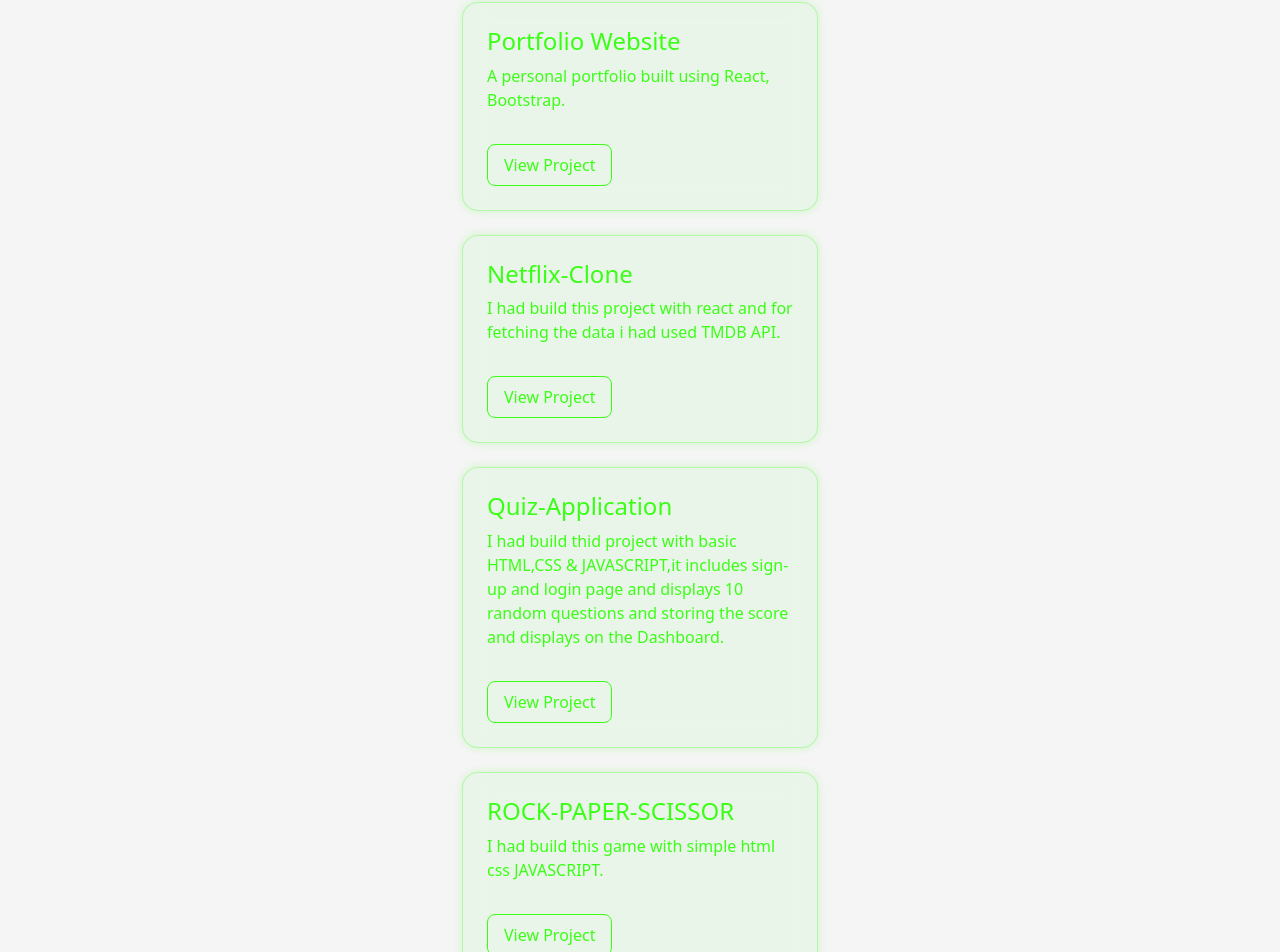
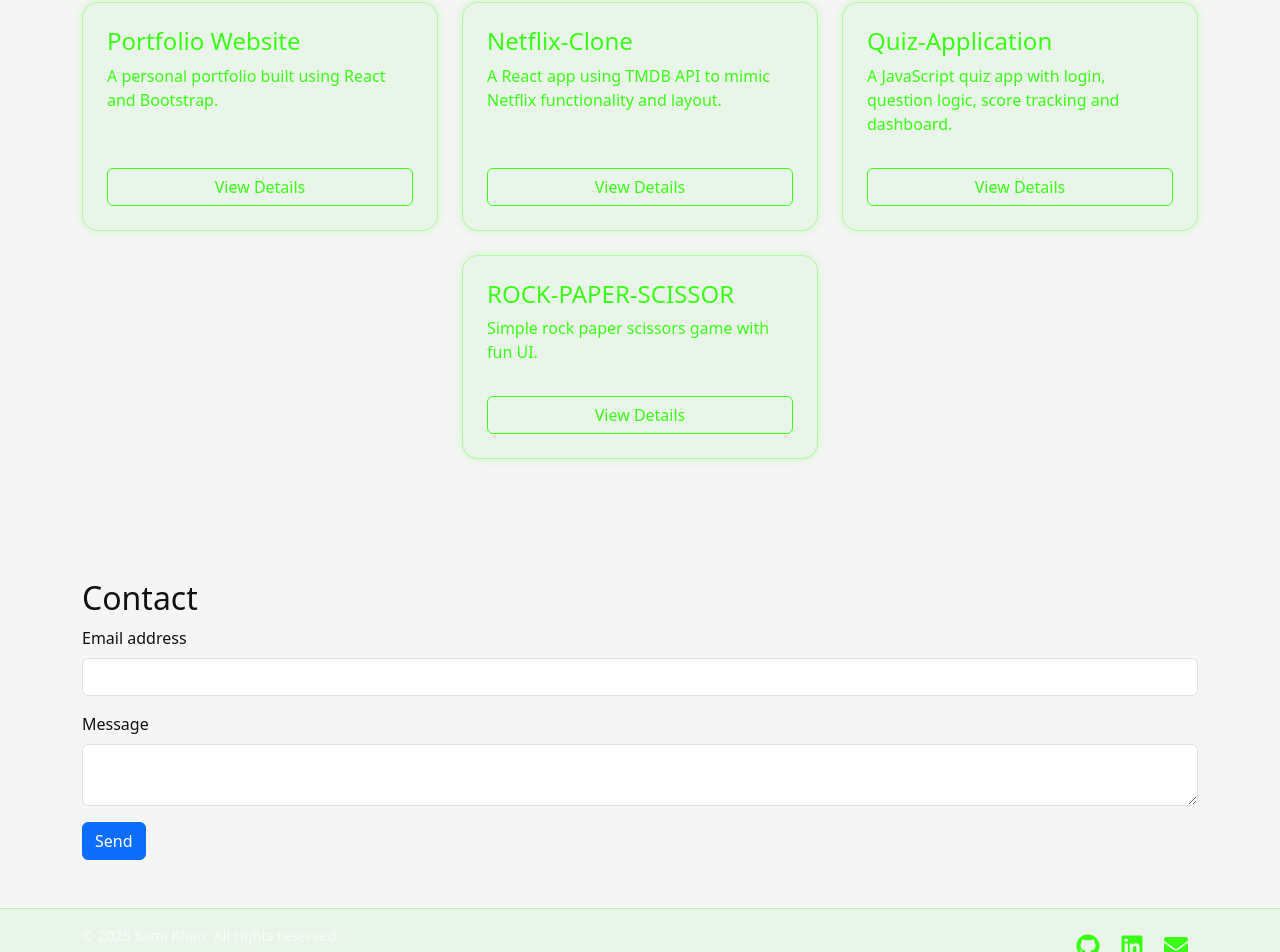
Before and after one commit to Sami-Khan28/React-Portfolio, a React (Create React App) app: page / in a window 1280 px wide. Shown: the part 1189-2141 px from the top of the page. Built offline with nearby package versions, Linux system fonts and the light colour scheme.

Commit message:
Resume download

```diff
--- a/package.json
+++ b/package.json
@@ -8,9 +8,12 @@
     "@testing-library/react": "^16.3.0",
     "@testing-library/user-event": "^13.5.0",
     "bootstrap": "^5.3.7",
+    "chart.js": "^4.5.0",
     "react": "^19.1.0",
     "react-bootstrap": "^2.10.10",
+    "react-chartjs-2": "^5.3.0",
     "react-dom": "^19.1.0",
+    "react-icons": "^5.5.0",
     "react-scripts": "^5.0.1",
     "react-simple-typewriter": "^5.0.1",
     "web-vitals": "^2.1.4"
--- a/src/App.css
+++ b/src/App.css
@@ -5,6 +5,8 @@ body {
   font-family: 'Courier New', monospace;
   margin: 0;
   padding: 0;
+  display: flex;
+  flex-direction: column;
 }
 
 /* Section headings */
@@ -55,3 +57,7 @@ h1, h2, h3, h4, h5 {
 html {
   scroll-behavior: smooth;
 }
+html, body, #root {
+  height: 100%;
+  margin: 0;
+}
--- a/src/App.js
+++ b/src/App.js
@@ -6,6 +6,7 @@ import About from './components/About';
 import Projects from './components/Projects';
 import Contact from './components/Contact';
 import Footer from './components/Footer';
+// import SkillsChart from './components/SkillsChart';
 import './App.css';
 
 function App() {
@@ -17,6 +18,7 @@ function App() {
       <section id="home"><Header /></section>
       <section id="about"><About /></section>
       <section id="projects"><Projects /></section>
+      {/* <SkillsChart /> */}
       <section id="contact"><Contact /></section>
       <Footer />
     </>
--- a/src/components/Footer.css
+++ b/src/components/Footer.css
@@ -5,29 +5,32 @@
   color: #39FF14;
   font-size: 0.9rem;
   z-index: 10;
+  width: 100%;
 }
 
-.footer a {
+.footer-icons a {
   color: #39FF14;
   margin: 0 10px;
-  text-decoration: none;
-  transition: color 0.3s ease;
+  font-size: 1.5rem;
+  transition: transform 0.3s ease, color 0.3s ease, text-shadow 0.3s ease;
 }
 
-.footer a:hover {
+.footer-icons a:hover {
   color: #00ff88;
+  transform: scale(1.2);
+  text-shadow: 0 0 10px #00ff88;
 }
 
 .footer-content {
   display: flex;
   flex-direction: column;
-  gap: 5px;
+  gap: 10px;
+  align-items: center;
 }
 
 @media (min-width: 576px) {
   .footer-content {
     flex-direction: row;
     justify-content: space-between;
-    align-items: center;
   }
 }
--- a/src/components/Footer.jsx
+++ b/src/components/Footer.jsx
@@ -1,17 +1,24 @@
 import React from 'react';
 import './Footer.css';
 import { Container } from 'react-bootstrap';
+import { FaGithub, FaLinkedin, FaEnvelope } from 'react-icons/fa';
 
 const Footer = () => {
   return (
     <footer className="footer glass-footer mt-auto py-3">
       <Container className="text-center text-light">
         <div className="footer-content">
-          <p>&copy; {new Date().getFullYear()} Sami Khan . All rights reserved.</p>
-          <div className="footer-links">
-            <a href="https://github.com/Sami-Khan28" target="_blank" rel="noopener noreferrer">GitHub</a>
-            <a href="https://linkedin.com/in/Sami Khan" target="_blank" rel="noopener noreferrer">LinkedIn</a>
-            <a href="mailto:samikhan28972@gmail.com">Email</a>
+          <p>&copy; {new Date().getFullYear()} Sami Khan. All rights reserved.</p>
+          <div className="footer-icons">
+            <a href="https://github.com/Sami-Khan28" target="_blank" rel="noopener noreferrer">
+              <FaGithub />
+            </a>
+            <a href="https://linkedin.com/in/Sami Khan" target="_blank" rel="noopener noreferrer">
+              <FaLinkedin />
+            </a>
+            <a href="mailto:samikhan28972@gmail.com">
+              <FaEnvelope />
+            </a>
           </div>
         </div>
       </Container>
--- a/src/components/Header.css
+++ b/src/components/Header.css
@@ -34,3 +34,16 @@
   border-radius: 50%;
   border: 3px solid #000;
 }
+.resume-download {
+  color: #39FF14;
+  border-color: #39FF14;
+  font-weight: 500;
+  transition: all 0.3s ease;
+  backdrop-filter: blur(4px);
+}
+
+.resume-download:hover {
+  background-color: rgba(57, 255, 20, 0.1);
+  color: #00ff88;
+  box-shadow: 0 0 8px #00ff88;
+}
--- a/src/components/Header.jsx
+++ b/src/components/Header.jsx
@@ -27,6 +27,14 @@ const Header = () => {
           </span>
         </h1>
         <p className="lead mt-3">Welcome to my portfolio</p>
+        <a
+  href="/Sami-Resume.pdf"
+  download
+  className="btn btn-outline-success resume-download"
+>
+  Download Resume
+</a>
+
       </div>
     </div>
   );
--- a/src/components/Projects.css
+++ b/src/components/Projects.css
@@ -1,12 +1,13 @@
+/* Glass Card Styling */
 .glass-card {
   background: rgba(0, 255, 0, 0.05); /* subtle green tint */
-  border: 1px solid rgba(57, 255, 20, 0.4); /* neon green */
+  border: 1px solid rgba(57, 255, 20, 0.4); /* neon green border */
   border-radius: 16px;
   backdrop-filter: blur(10px);
   -webkit-backdrop-filter: blur(10px);
   color: #39FF14;
   box-shadow: 0 0 10px rgba(57, 255, 20, 0.3);
-  transition: transform 0.3s ease;
+  transition: transform 0.3s ease, box-shadow 0.3s ease;
 }
 
 .glass-card:hover {
@@ -14,21 +15,27 @@
   box-shadow: 0 0 20px rgba(57, 255, 20, 0.5);
 }
 
-.glass-button {
+/* Button Styling */
+.glass-button,
+.btn-outline-success {
   display: inline-block;
   margin-top: 1rem;
   padding: 0.5rem 1rem;
-  color: #39FF14;
-  border: 1px solid #39FF14;
+  color: #39FF14 !important;
+  border: 1px solid #39FF14 !important;
   border-radius: 8px;
   text-decoration: none;
-  transition: background 0.3s ease;
+  background-color: transparent;
+  transition: background 0.3s ease, color 0.3s ease;
 }
 
-.glass-button:hover {
+.glass-button:hover,
+.btn-outline-success:hover {
   background: rgba(57, 255, 20, 0.1);
+  color: #00cc00 !important;
 }
 
+/* Title and Text Styling */
 .glass-title {
   color: #39FF14;
 }
@@ -37,3 +44,49 @@
   color: #39FF14;
   font-weight: bold;
 }
+
+/* Modal Styling */
+.modal-content {
+  background: rgba(0, 0, 0, 0.8);
+  backdrop-filter: blur(12px);
+  border: 1px solid rgba(57, 255, 20, 0.3);
+  border-radius: 16px;
+  color: #39FF14;
+}
+
+.modal-header,
+.modal-footer {
+  border: none;
+}
+
+.modal-title {
+  color: #39FF14;
+}
+
+.modal-body ul {
+  padding-left: 1.2rem;
+}
+
+.modal-body li {
+  margin-bottom: 0.5rem;
+}
+
+/* Optional: Transition for modal */
+.modal.fade .modal-dialog {
+  transition: transform 0.3s ease-out;
+  transform: translateY(-20px);
+}
+.modal.show .modal-dialog {
+  transform: translateY(0);
+}
+.tech-icon {
+  font-size: 1.8rem;
+  color: #39FF14;
+  transition: transform 0.2s ease, color 0.2s ease;
+  cursor: default;
+}
+
+.tech-icon:hover {
+  transform: scale(1.2);
+  color: #00ff66;
+}
--- a/src/components/Projects.jsx
+++ b/src/components/Projects.jsx
@@ -1,77 +1,105 @@
-import React from 'react';
+import React, { useState } from 'react';
 import './Projects.css';
+import { Modal, Button } from 'react-bootstrap';
+
+const projectData = [
+  {
+    title: 'Portfolio Website',
+    description: 'A personal portfolio built using React and Bootstrap.',
+    details:
+      'This responsive site features animations, dynamic components, a resume download, theme toggle, and a contact form.',
+    link: 'https://sami-portfoli0.netlify.app/',
+    tech: ['React', 'Bootstrap', 'CSS'],
+  },
+  {
+    title: 'Netflix-Clone',
+    description:
+      'A React app using TMDB API to mimic Netflix functionality and layout.',
+    details:
+      'Includes movie sliders, categories, and detail pages. Fetches real-time movie data using Axios.',
+    link: 'https://clonenetflyx.netlify.app/',
+    tech: ['React', 'Axios', 'TMDB API'],
+  },
+  {
+    title: 'Quiz-Application',
+    description:
+      'A JavaScript quiz app with login, question logic, score tracking and dashboard.',
+    details:
+      'Random questions from a set. Stores and displays scores. Pure HTML, CSS, JS implementation.',
+    link: 'https://sami-khan28.github.io/Quiz-Application/',
+    tech: ['HTML', 'CSS', 'JavaScript'],
+  },
+  {
+    title: 'ROCK-PAPER-SCISSOR',
+    description: 'Simple rock paper scissors game with fun UI.',
+    details:
+      'Score counter, animations, and result logic. Built using just HTML, CSS, JS.',
+    link: 'https://lively-florentine-74fdd1.netlify.app/',
+    tech: ['HTML', 'CSS', 'JavaScript'],
+  },
+];
 
 const Projects = () => {
+  const [selected, setSelected] = useState(null);
+
   return (
     <section className="container py-5">
       <h2 className="text-center mb-5 glass-text">Projects</h2>
       <div className="row justify-content-center">
-        <div className="col-md-6 col-lg-4 mb-4">
-          <div className="glass-card p-4">
-            <h4 className="glass-title">Portfolio Website</h4>
-            <p>A personal portfolio built using React, Bootstrap.</p>
-            <a
-              href="https://sami-portfoli0.netlify.app/"
-              target="_blank"
-              rel="noreferrer"
-              className="glass-button"
-            >
-              View Project
-            </a>
+        {projectData.map((project, index) => (
+          <div key={index} className="col-md-6 col-lg-4 mb-4">
+            <div className="glass-card p-4 h-100 d-flex flex-column justify-content-between">
+              <div>
+                <h4 className="glass-title">{project.title}</h4>
+                <p>{project.description}</p>
+              </div>
+              <Button
+                variant="outline-success"
+                className="mt-3"
+                onClick={() => setSelected(project)}
+              >
+                View Details
+              </Button>
+            </div>
           </div>
-        </div>
+        ))}
       </div>
-      <div className="row justify-content-center">
-        <div className="col-md-6 col-lg-4 mb-4">
-          <div className="glass-card p-4">
-            <h4 className="glass-title">Netflix-Clone</h4>
-            <p>I had build this project with react and for fetching the data i had used TMDB API.</p>
-            <a
-              href="https://clonenetflyx.netlify.app/"
-              target="_blank"
-              rel="noreferrer"
-              className="glass-button"
-            >
-              View Project
-            </a>
-          </div>
-        </div>
-      </div>
-      <div className="row justify-content-center">
-        <div className="col-md-6 col-lg-4 mb-4">
-          <div className="glass-card p-4">
-            <h4 className="glass-title">Quiz-Application</h4>
-            <p>I had build thid project with basic HTML,CSS &
-               JAVASCRIPT,it includes sign-up and login page
-               and displays 10 random questions and storing
-                the score and displays on the Dashboard.</p>
-            <a
-              href="https://sami-khan28.github.io/Quiz-Application/"
-              target="_blank"
-              rel="noreferrer"
-              className="glass-button"
-            >
-              View Project
-            </a>
-          </div>
-        </div>
-      </div>
-      <div className="row justify-content-center">
-        <div className="col-md-6 col-lg-4 mb-4">
-          <div className="glass-card p-4">
-            <h4 className="glass-title">ROCK-PAPER-SCISSOR</h4>
-            <p>I had build this game with simple html css JAVASCRIPT.</p>
-            <a
-              href="https://lively-florentine-74fdd1.netlify.app/"
-              target="_blank"
-              rel="noreferrer"
-              className="glass-button"
-            >
-              View Project
-            </a>
-          </div>
-        </div>
-      </div>
+
+      {/* Modal */}
+      <Modal show={!!selected} onHide={() => setSelected(null)} centered>
+        <Modal.Header closeButton>
+          <Modal.Title>{selected?.title}</Modal.Title>
+        </Modal.Header>
+        <Modal.Body>
+          <p>{selected?.details}</p>
+          {/* <strong>Tech Used:</strong> */}
+          <h6 className="mt-4">Tech Used:</h6>
+<div className="d-flex flex-wrap gap-3 align-items-center">
+  <span className="tech-icon" title="React"><i className="fab fa-react"></i></span>
+  <span className="tech-icon" title="Bootstrap"><i className="fab fa-bootstrap"></i></span>
+  <span className="tech-icon" title="JavaScript"><i className="fab fa-js"></i></span>
+</div>
+
+          <ul>
+            {selected?.tech.map((t, i) => (
+              <li key={i}>{t}</li>
+            ))}
+          </ul>
+        </Modal.Body>
+        <Modal.Footer>
+          <Button
+            variant="success"
+            href={selected?.link}
+            target="_blank"
+            rel="noreferrer"
+          >
+            View Live Project
+          </Button>
+          <Button variant="secondary" onClick={() => setSelected(null)}>
+            Close
+          </Button>
+        </Modal.Footer>
+      </Modal>
     </section>
   );
 };
```
Also changed, not shown: src/components/Navbar.jsx (+9 -0 lines), src/components/ProjectModal.jsx (added, +45 -0 lines), 2 other files (tests, documents, lock files or other folders).
